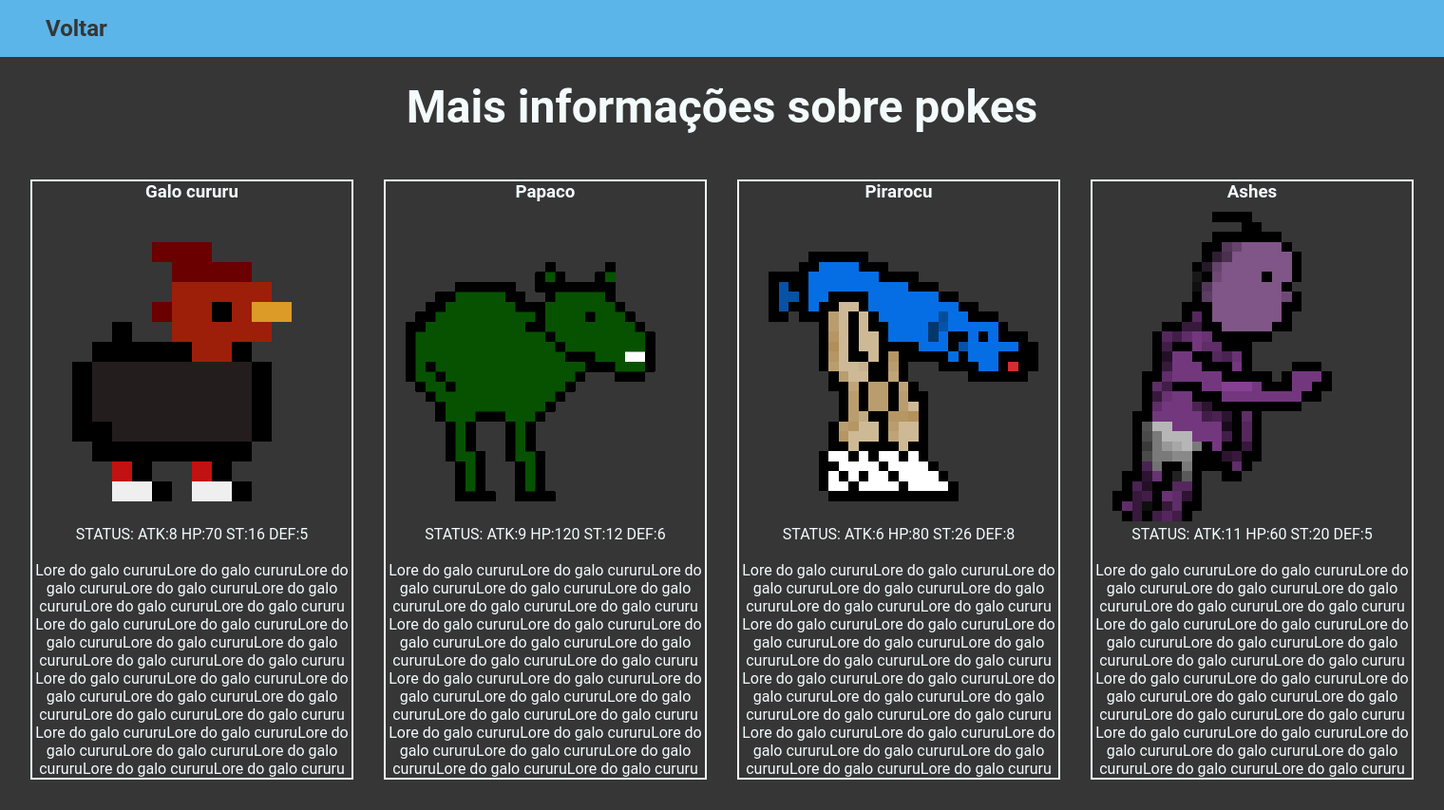
After one commit to LUHK77/MODULO-D, a PHP site: page /pokes.html in a window 1520 px wide. The commit adds this page. Shown: the whole page at 95% size. Run offline with PHP 8.4, Linux system fonts and the light colour scheme; some web fonts are replaced.

Commit message:
atividade de css3

```diff
--- a/AT7/css/styles.css
+++ b/AT7/css/styles.css
@@ -30,7 +30,7 @@ body{
     align-items: center;
 }
 
-.menu-conatainer {
+.menu-container {
     text-align: center;
 }
 
@@ -52,6 +52,20 @@ body{
     gap: 80px;
     color: var(--cor1);
     margin: 2rem;
+}
+
+.mais-link{
+    text-decoration: none;
+    font-size: 1.5rem;
+    gap: 80px;
+    border: solid 3px;
+    border-color: var(--cor2);
+    color: var(--cor2);
+    margin: 2rem;
+    width: 7rem;
+    justify-content: center;
+    border-radius: 3px;
+    padding: 0.3rem;
 }
 
 .link {
@@ -123,6 +137,35 @@ body{
     color: var(--cor4);
 }
 
+.mais{
+    align-items: center;
+}
+
+.mais-container{
+    align-items: center;
+    text-align: center;
+}
+
+.mais-container-cards {
+    display: flex;
+    margin: 2rem;
+    gap: 2rem;
+}
+
+.mais-titulo{
+    padding: 1rem;
+    font-size: 3rem;
+    margin: 0.5rem;
+}
+
+.poke-container{
+    border: solid 2px;
+    border-color: var(--cor4);
+    max-width: 400px;
+    align-items: center;
+    text-align: center;
+}
+
 .rodape {
     color:var(--cor1);
     background-color: var(--cor2);
@@ -137,7 +180,16 @@ body{
     color: var(--cor4);
 }
 
+.mais-link:hover {
+    background-color: #5c5b5b;
+}
+
 @media (max-width: 1650px) {
+
+body{
+    max-width: 100%;
+    max-height: 100%;
+}
     .AssuntoGeral-container-img{
         display: flex;
         align-items: center;
--- a/AT7/index.html
+++ b/AT7/index.html
@@ -14,7 +14,7 @@
     </header>
     <section class="menu">
      <article>
-        <div class="menu-conatainer">
+        <div class="menu-container">
         <h1 class="menu-titulo">Bem vindo a wiki de Poke</h1>
         <div>
     </article>
@@ -52,7 +52,7 @@
         Além disso, o Sistema de Táticas de Combate foi desenvolvido para dar aos jogadores mais controle durante as batalhas. Antes de cada luta, o jogador pode escolher
         um Plano de Ataque baseado em três diferentes abordagens: ofensivo, defensivo ou equilibrado. Essa escolha influencia como o Pokémon se comportará durante a batalha,
          e as decisões do jogador têm impacto direto na eficácia de suas estratégias.</p>
-
+         <a><h2><a class="mais-link" class="link" href="pokes.html">Ver mais</a></h2><br>
     <!-- aiaiaia-->
 
     </article>
--- /dev/null
+++ b/AT7/pokes.html
@@ -0,0 +1,60 @@
+<!DOCTYPE html>
+<html lang="en">
+<head>
+    <meta charset="UTF-8">
+    <meta name="viewport" content="width=device-width, initial-scale=1.0">
+    <title>Wiki Poke</title>
+    <link rel="stylesheet" href="css/styles.css">
+</head>
+<header id="menu-h">
+    <h2><a class="menu-link" class="link" href="index.html">Voltar</a></h2><br>
+</header>
+<body>
+    <section class="mais">
+        <div class="mais-container">
+        <h1 class="mais-titulo">Mais informações sobre pokes</h1>
+        </div>
+        <div class="mais-container-cards">
+        <div class="poke-container">
+            <h3 class="poke-container-t">Galo cururu</h3>
+            <img class="poke-container-img" src="img/pokeD.gif" alt="Imagem de uma galinha poderosa">
+            <p class="poke-container-status">STATUS: ATK:8  HP:70  ST:16  DEF:5</p><br>
+            <p class="poke-container-p">Lore do galo cururuLore do galo cururuLore do galo cururuLore do galo cururuLore do galo cururuLore do galo cururuLore do galo cururu
+                Lore do galo cururuLore do galo cururuLore do galo cururuLore do galo cururuLore do galo cururuLore do galo cururuLore do galo cururu
+                Lore do galo cururuLore do galo cururuLore do galo cururuLore do galo cururuLore do galo cururuLore do galo cururuLore do galo cururu
+                Lore do galo cururuLore do galo cururuLore do galo cururuLore do galo cururuLore do galo cururuLore do galo cururuLore do galo cururu
+            </p>
+        </div>
+        <div class="poke-container">
+            <h3 class="poke-container-t">Papaco</h3>
+            <img class="poke-container-img" src="img/papaco.gif" alt="Imagem de um cavalo verde de duas patas">
+            <p class="poke-container-status">STATUS: ATK:9  HP:120  ST:12  DEF:6</p><br>
+            <p class="poke-container-p">Lore do galo cururuLore do galo cururuLore do galo cururuLore do galo cururuLore do galo cururuLore do galo cururuLore do galo cururu
+                Lore do galo cururuLore do galo cururuLore do galo cururuLore do galo cururuLore do galo cururuLore do galo cururuLore do galo cururu
+                Lore do galo cururuLore do galo cururuLore do galo cururuLore do galo cururuLore do galo cururuLore do galo cururuLore do galo cururu
+                Lore do galo cururuLore do galo cururuLore do galo cururuLore do galo cururuLore do galo cururuLore do galo cururuLore do galo cururu
+            </p>
+        </div>
+        <div class="poke-container">
+            <h3 class="poke-container-t">Pirarocu</h3>
+            <img class="poke-container-img" src="img/pirarocu.gif" alt="Imagem de um peixo com pernas fortes">
+            <p class="poke-container-status">STATUS: ATK:6  HP:80  ST:26  DEF:8</p><br>
+            <p class="poke-container-p">Lore do galo cururuLore do galo cururuLore do galo cururuLore do galo cururuLore do galo cururuLore do galo cururuLore do galo cururu
+                Lore do galo cururuLore do galo cururuLore do galo cururuLore do galo cururuLore do galo cururuLore do galo cururuLore do galo cururu
+                Lore do galo cururuLore do galo cururuLore do galo cururuLore do galo cururuLore do galo cururuLore do galo cururuLore do galo cururu
+                Lore do galo cururuLore do galo cururuLore do galo cururuLore do galo cururuLore do galo cururuLore do galo cururuLore do galo cururu
+            </p>
+            </div>
+            <div class="poke-container">
+                <h3 class="poke-container-t">Ashes</h3>
+                <img class="poke-container-img" src="img/Ashes.gif" alt="Imagem de um bebe de raio">
+                <p class="poke-container-status">STATUS: ATK:11  HP:60  ST:20  DEF:5</p><br>
+                <p class="poke-container-p">Lore do galo cururuLore do galo cururuLore do galo cururuLore do galo cururuLore do galo cururuLore do galo cururuLore do galo cururu
+                    Lore do galo cururuLore do galo cururuLore do galo cururuLore do galo cururuLore do galo cururuLore do galo cururuLore do galo cururu
+                    Lore do galo cururuLore do galo cururuLore do galo cururuLore do galo cururuLore do galo cururuLore do galo cururuLore do galo cururu
+                    Lore do galo cururuLore do galo cururuLore do galo cururuLore do galo cururuLore do galo cururuLore do galo cururuLore do galo cururu
+                </p>
+        </div>
+    </section>
+</body>
+</html>
--- a/AT7/teste.html
+++ b/AT7/teste.html
@@ -3,7 +3,7 @@
 <head>
     <meta charset="UTF-8">
     <meta name="viewport" content="width=device-width, initial-scale=1.0">
-    <title>Document</title>
+    <title></title>
 </head>
 <body>
 
```
Also changed, not shown: AT7/img/Ashes.gif (added).
